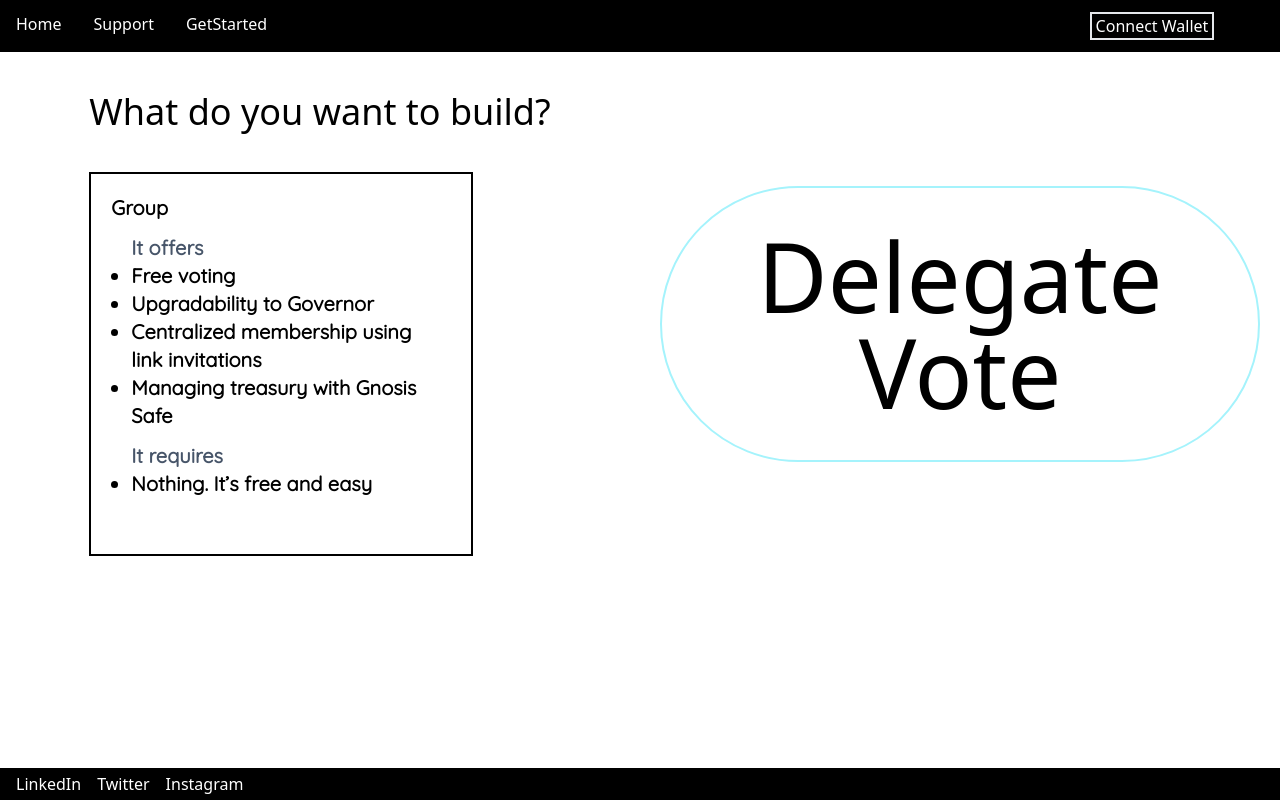
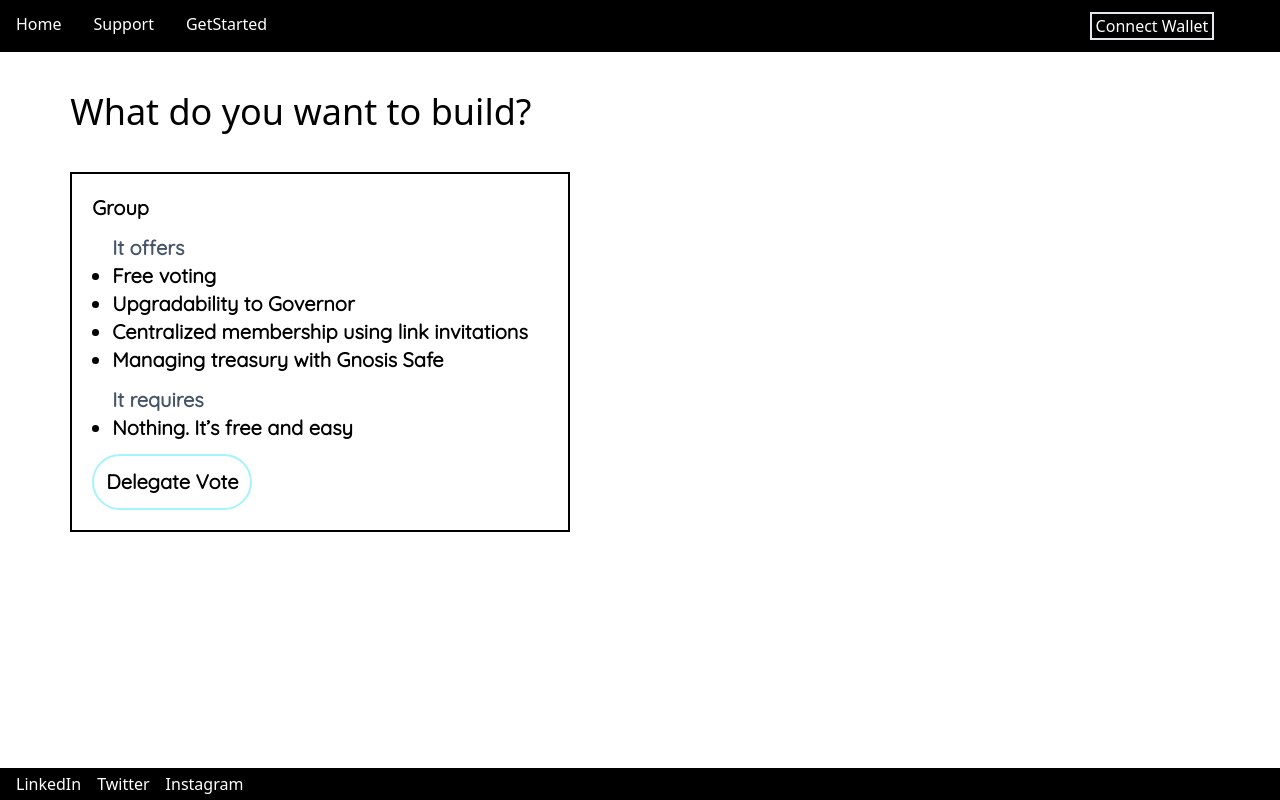
Before and after one commit to akash1520/Soc-Dio, a React (Create React App) app: page /getStarted in a window 1280 px wide. Built offline with nearby package versions, Linux system fonts and the light colour scheme.

Commit message:
vote update

```diff
--- a/src/components/GetStarted.js
+++ b/src/components/GetStarted.js
@@ -1,17 +1,18 @@
-import React, { useState } from 'react'
+import React, { useEffect, useState } from 'react'
 import Modal from './Modal';
 
 export default function GetStarted() {
 
   const [isOpen,setIsOpen]=useState(false);
+  const [vote,setVote]=useState();
 
-
+  useEffect(()=>{console.log(vote)},[vote])
 
   return (
     <div className='grid grid-cols-2'>
       <div className='justify-self-center self-center'>
         <h1 className='text-4xl backdrop-blur-none my-10'>What do you want to build?</h1>
-        <div className='w-96 h-96 px-5 py-5 my-10 text-xl qs font-semibold border-2 border-black'>
+        <div className='px-5 py-5 my-10 text-xl qs font-semibold border-2 border-black'>
           <h1>Group</h1>
           <div className='px-5 my-3'>
             <h3 className='text-slate-600'>It offers</h3>
@@ -28,13 +29,14 @@ export default function GetStarted() {
               <li>Nothing. It’s free and easy</li>
             </ul>
           </div>
+          <button onClick={(e)=>{
+          setIsOpen(true)
+        }} type='button' className='rounded-full border-2 border-cyan-200 hover:bg-cyan-300 px-3 py-3 text-xl'>Delegate Vote</button>
+        <Modal open={isOpen} onClose={(e)=>{setIsOpen(false);setVote(e.target.value);}}>Do you support this?</Modal>
         </div>
       </div>
       <div className='justify-self-center my-auto mx-5'>
-        <button onClick={(e)=>{
-          setIsOpen(true)
-        }} type='button' className='rounded-full border-2 border-cyan-200 hover:bg-cyan-300 px-10 py-10 text-8xl'>Delegate Vote</button>
-        <Modal open={isOpen} onClose={()=>setIsOpen(false)}>Do you support this?</Modal>
+
       </div>
     </div>
   )
--- a/src/components/Modal.js
+++ b/src/components/Modal.js
@@ -31,8 +31,8 @@ export default function Modal({ open, children, onClose }) {
         <div style={OVERLAY_STYLES}>
         <div className='grid grid-cols-2 justify-items-center py-5' style={MODAL_STYLES}>
             <p className='col-span-full'>{children}</p>
-            <button onClick={onClose}>Yes</button>
-            <button onClick={onClose}>No</button>
+            <button onClick={onClose} name="true" value={true}>Yes</button>
+            <button onClick={onClose} name="false" value={false}>No</button>
         </div>
         </div>
         </>,document.getElementById('portal'))
```
